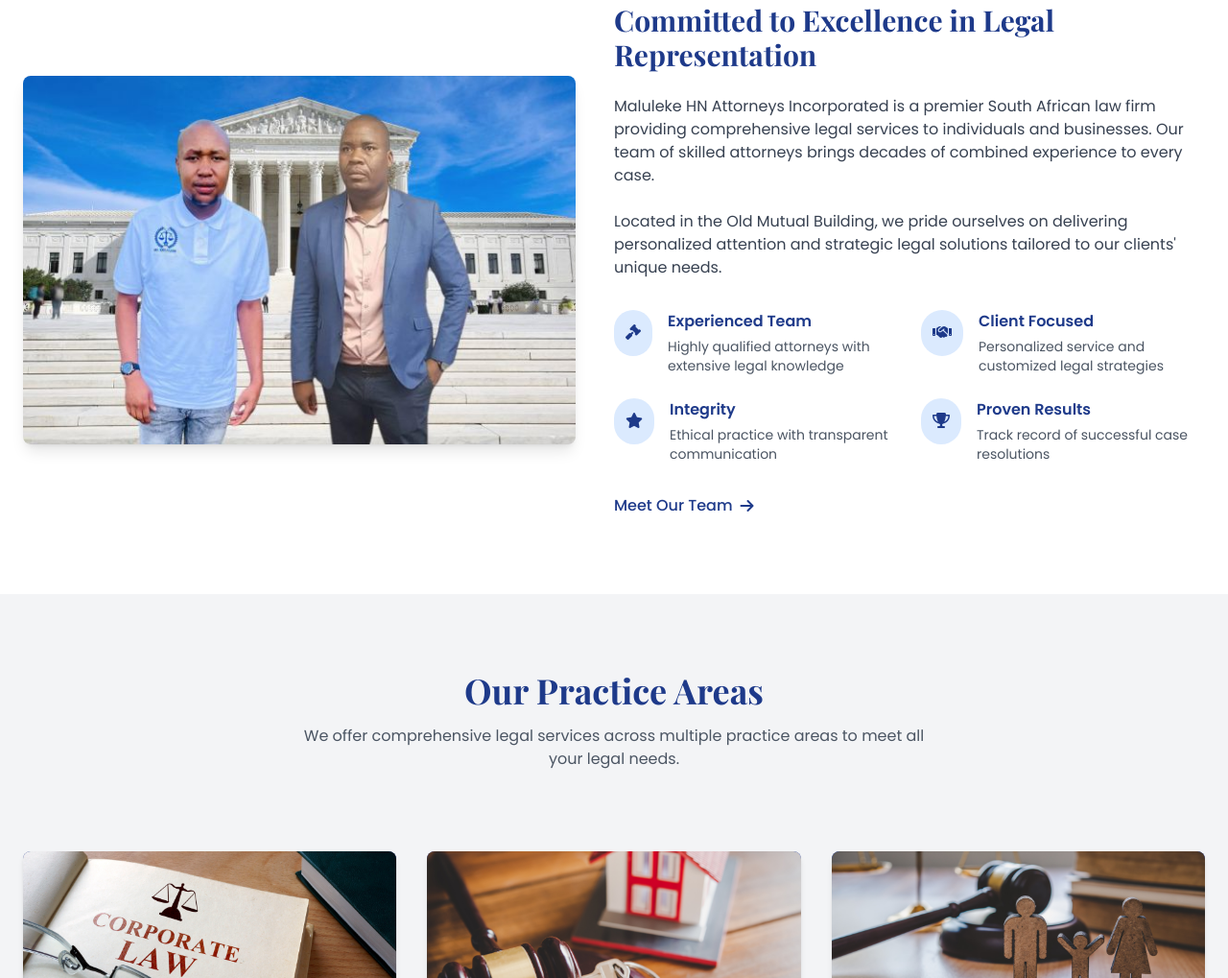
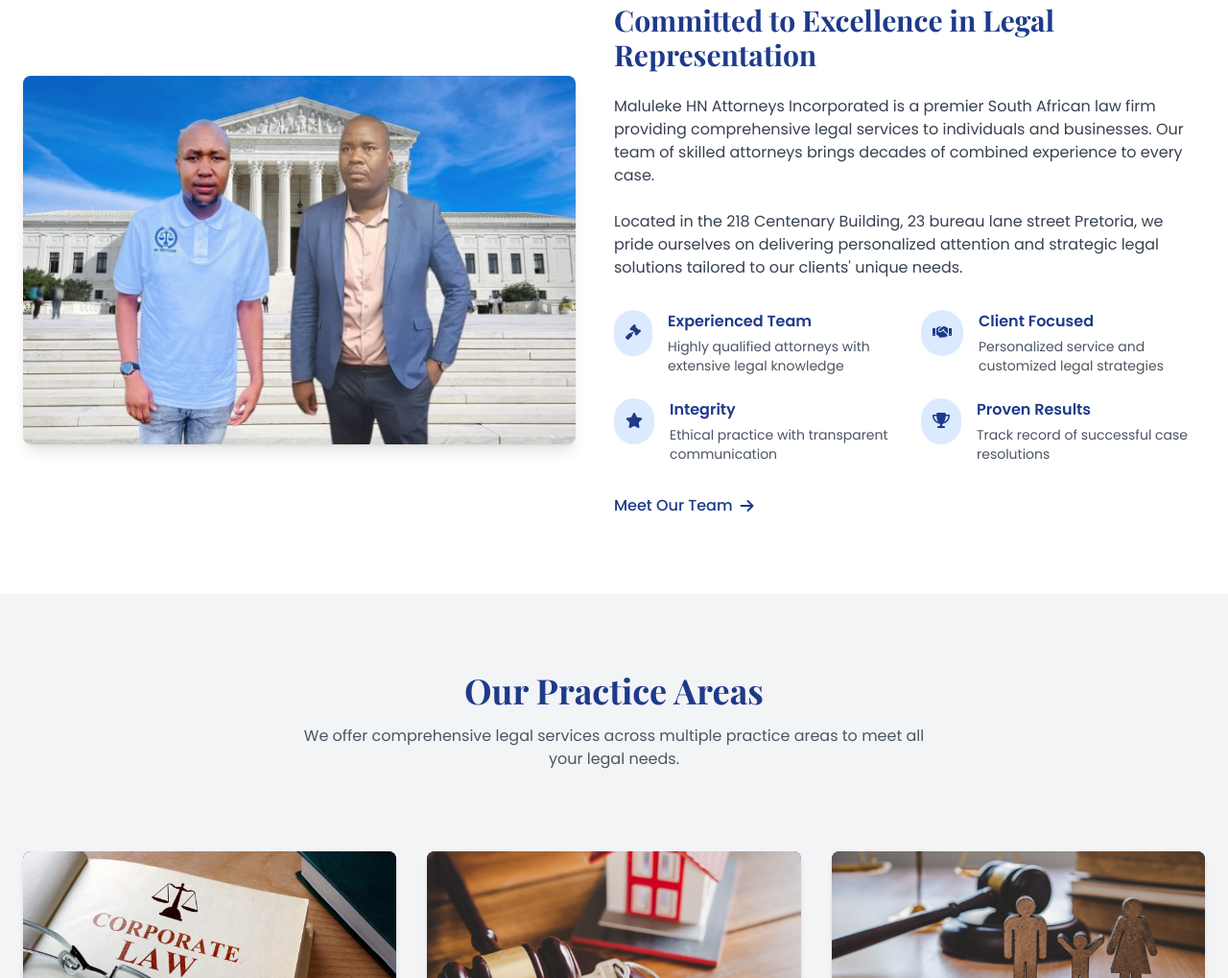
Before and after one commit to ValoyItech/MalulekeHNAttorneys, a plain HTML site: page index.html in a window 1280 px wide. Shown: the part 881-1900 px from the top of the page at 96% size. Drawn offline with nearby package versions, Linux system fonts and the light colour scheme.

Commit message:
Add files via upload

```diff
--- a/index.html
+++ b/index.html
@@ -176,7 +176,8 @@
                 <div class="md:w-1/2">
                     <h3 class="heading-font text-2xl md:text-3xl font-bold text-blue-900 mb-6">Committed to Excellence in Legal Representation</h3>
                     <p class="text-gray-700 mb-6">Maluleke HN Attorneys Incorporated is a premier South African law firm providing comprehensive legal services to individuals and businesses. Our team of skilled attorneys brings decades of combined experience to every case.</p>
-                    <p class="text-gray-700 mb-8">Located in the Old Mutual Building, we pride ourselves on delivering personalized attention and strategic legal solutions tailored to our clients' unique needs.</p>
+                    <p class="text-gray-700 mb-8">Located in the 218 Centenary Building, 23 bureau lane street
+Pretoria, we pride ourselves on delivering personalized attention and strategic legal solutions tailored to our clients' unique needs.</p>
 
                     <div class="grid grid-cols-1 sm:grid-cols-2 gap-6 mb-8">
                         <div class="flex items-start">
```
